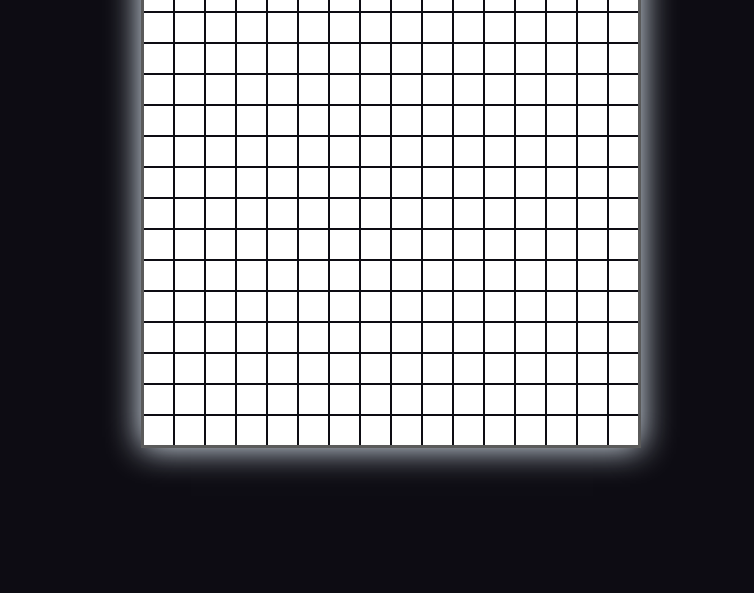
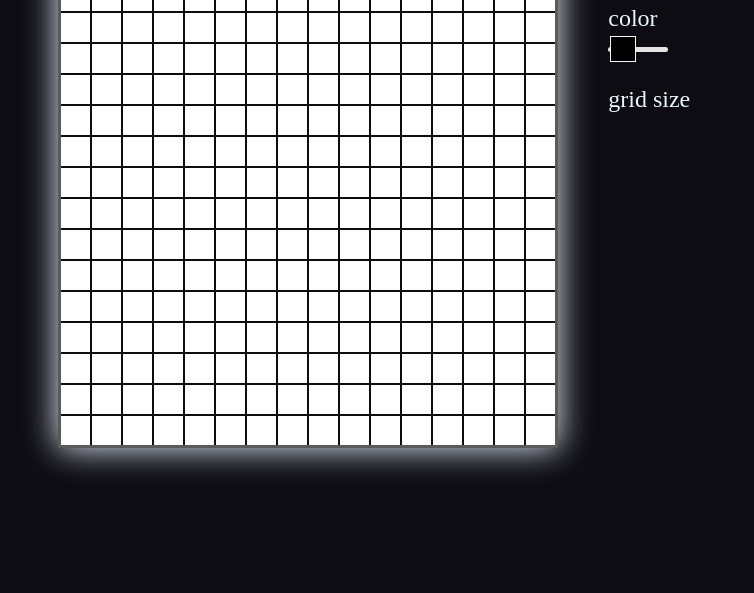
Before and after one commit to schunsie/etch-a-sketch, a plain HTML site: page index.html in a window 1280 px wide. Shown: the part 207-800 px from the top of the page, without its empty margins (249-1003 px from the left). Drawn offline with Linux system fonts and the light colour scheme; a web font is replaced by a local one.

Commit message:
Add color switch and options menu

```diff
--- a/index.html
+++ b/index.html
@@ -9,6 +9,19 @@
 </head>
 <body>
     <h1>Etch-a-sketch</h1>
-    <div id="grid"></div>
+    <div class="container">
+        <div id="grid"></div>
+        <div class="options">
+            <h2>options</h2>
+            <p id="color">color</p>
+            <label class="switch">
+                <input type="checkbox">
+                <span class="slider-block"></span>
+                <span class="slider"></span>
+            </label>
+
+            <p id="size">grid size</p>
+        </div>
+    </div>
 </body>
 </html>
--- a/style.css
+++ b/style.css
@@ -28,7 +28,6 @@ h1 {
     width: 500px;
     height: 500px;
     border: 0.2em rgb(90, 90, 90) solid;
-    margin: 0 auto;
     box-shadow: 0 0 2em 0em;
 }
 
@@ -42,3 +41,109 @@ h1 {
     margin-bottom: 2px;
     flex-shrink: 0;
 }
+
+.container {
+    display: flex;
+    justify-content: center;
+    gap: 50px;
+}
+
+/* options */
+h2 {
+    font-family: Doto, arial;
+    font-size: 2em;
+}
+
+.options > p {
+    margin-top: 20px;
+    font-size: 1.5em;
+}
+
+/* color slider */
+.switch {
+    position: relative;
+    cursor: pointer;
+    display: inline-block;
+    width: 60px;
+    height: 34px;
+}
+
+.switch input {
+    opacity: 0;
+    width: 0;
+    height: 0;
+}
+
+.slider {
+    position: absolute;
+    left: 0;
+    right: 0;
+    top: calc(50% - 2.5px);
+    height: 5px;
+    background-color: rgb(228, 228, 228);
+    border-radius: 30px;
+    z-index: -1;
+}
+
+.slider-block {
+    position: absolute;
+    height: 26px;
+    width: 26px;
+    left: 2px;
+    bottom: 4px;
+    background-color: black;
+    border: 1px whitesmoke solid;
+    transition: .4s;
+}
+
+input:checked + .slider-block {
+    -webkit-transform: translateX(30px);
+    -ms-transform: translateX(30px);
+    transform: translateX(30px);
+    animation: rainbow-bg 10s linear;
+	animation-iteration-count: infinite;
+}
+
+
+
+
+/* Animations */
+
+@keyframes rainbow-bg{
+100%,0%{
+    background-color: rgb(255,0,0);
+}
+8%{
+    background-color: rgb(255,127,0);
+}
+16%{
+    background-color: rgb(255,255,0);
+}
+25%{
+    background-color: rgb(127,255,0);
+}
+33%{
+    background-color: rgb(0,255,0);
+}
+41%{
+    background-color: rgb(0,255,127);
+}
+50%{
+    background-color: rgb(0,255,255);
+}
+58%{
+    background-color: rgb(0,127,255);
+}
+66%{
+    background-color: rgb(0,0,255);
+}
+75%{
+    background-color: rgb(127,0,255);
+}
+83%{
+    background-color: rgb(255,0,255);
+}
+91%{
+    background-color: rgb(255,0,127);
+}
+}
```
